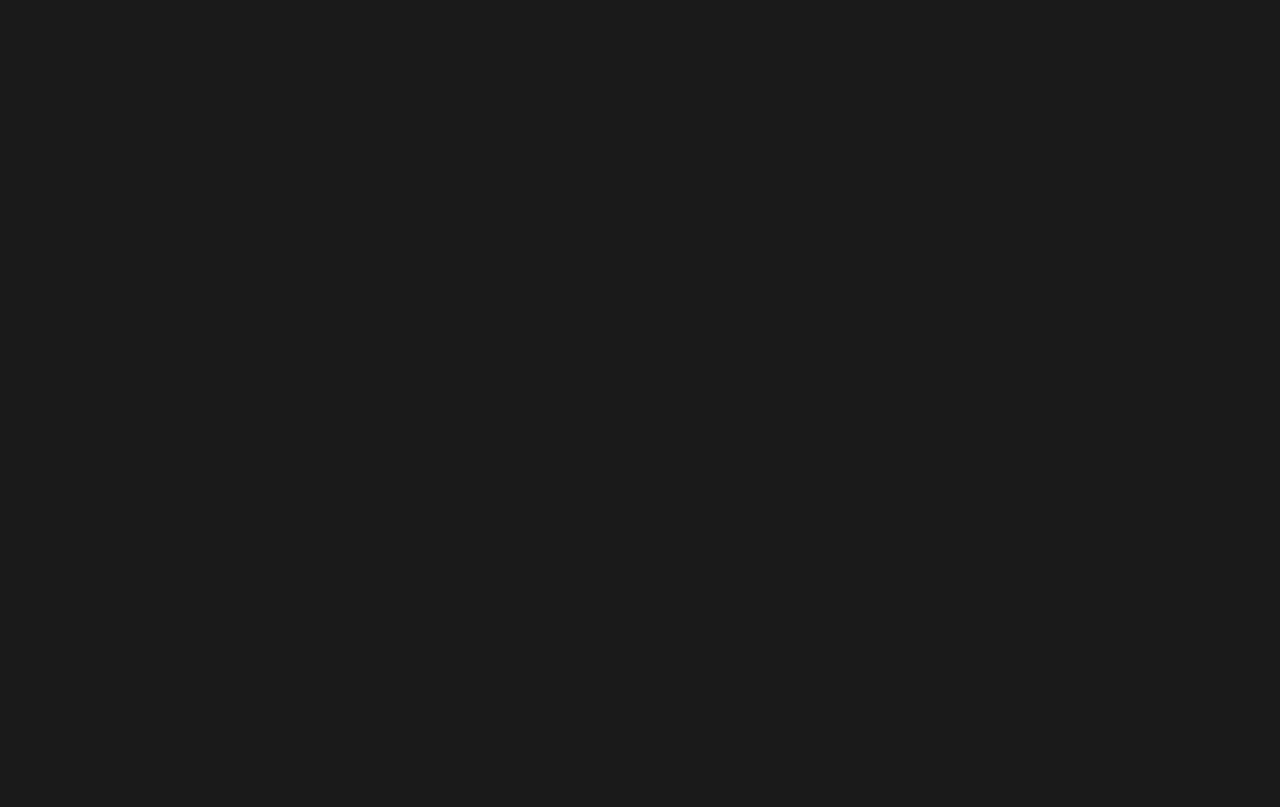
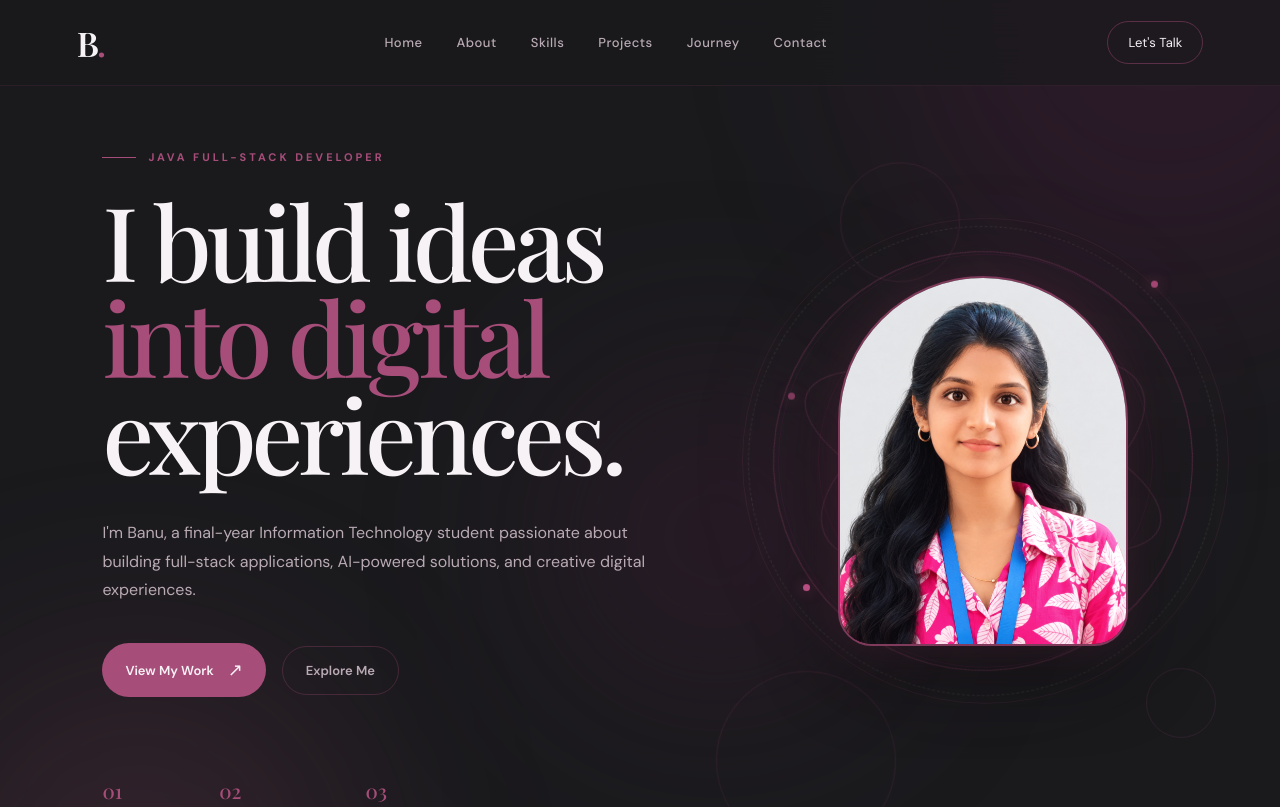
Before and after one commit to banu-hash/portfolio, a React (Vite) app: page / in a window 1280 px wide. Shown: the top 807 px of the page. Built offline with nearby package versions, Linux system fonts and the light colour scheme; a web font is replaced by a local one.

Commit message:
Fix router base path for Vercel

```diff
--- a/src/App.jsx
+++ b/src/App.jsx
@@ -34,7 +34,9 @@ function Home() {
 
 function App() {
   return (
-    <BrowserRouter basename="/portfolio">
+    <BrowserRouter
+      basename={import.meta.env.BASE_URL.replace(/\/$/, "")}
+    >
       <Routes>
         <Route path="/" element={<Home />} />
 
```
